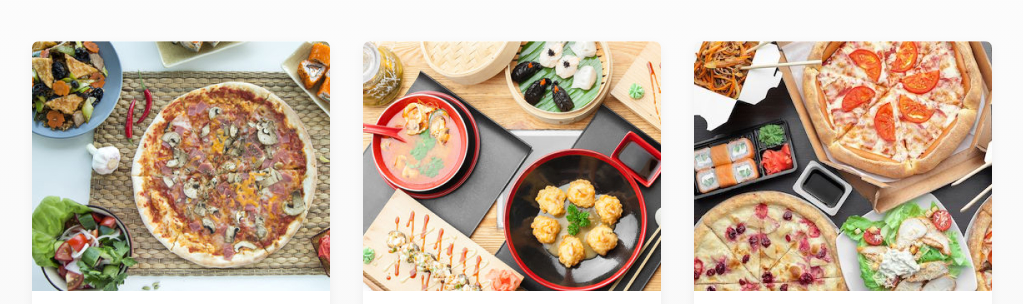
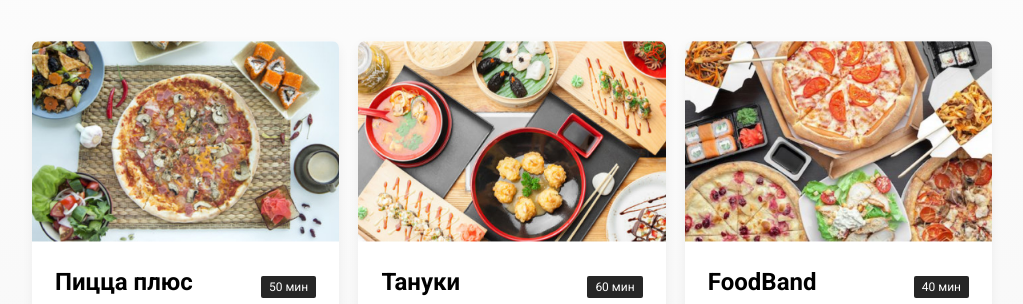
Before and after one commit to Naykira91/delivery-food, a plain HTML site: page index.html in a window 1280 px wide. Shown: the part 587-891 px from the top of the page, without its empty margins (128-1151 px from the left). Drawn offline with Linux system fonts and the light colour scheme.

Commit message:
Update style.css

```diff
--- a/css/style.css
+++ b/css/style.css
@@ -133,13 +133,13 @@ body {
     border-radius: 7px;
     overflow: hidden;
     margin-bottom: 30px;
-    flex-basis: 31%;
+    flex-basis: 32%;
     text-decoration: none;
 }
 
 .card-image {
-    width: 384px;
-    height: 250px;
+    width: 100%;
+    height: auto;
     object-fit: cover;
 }
 
```
